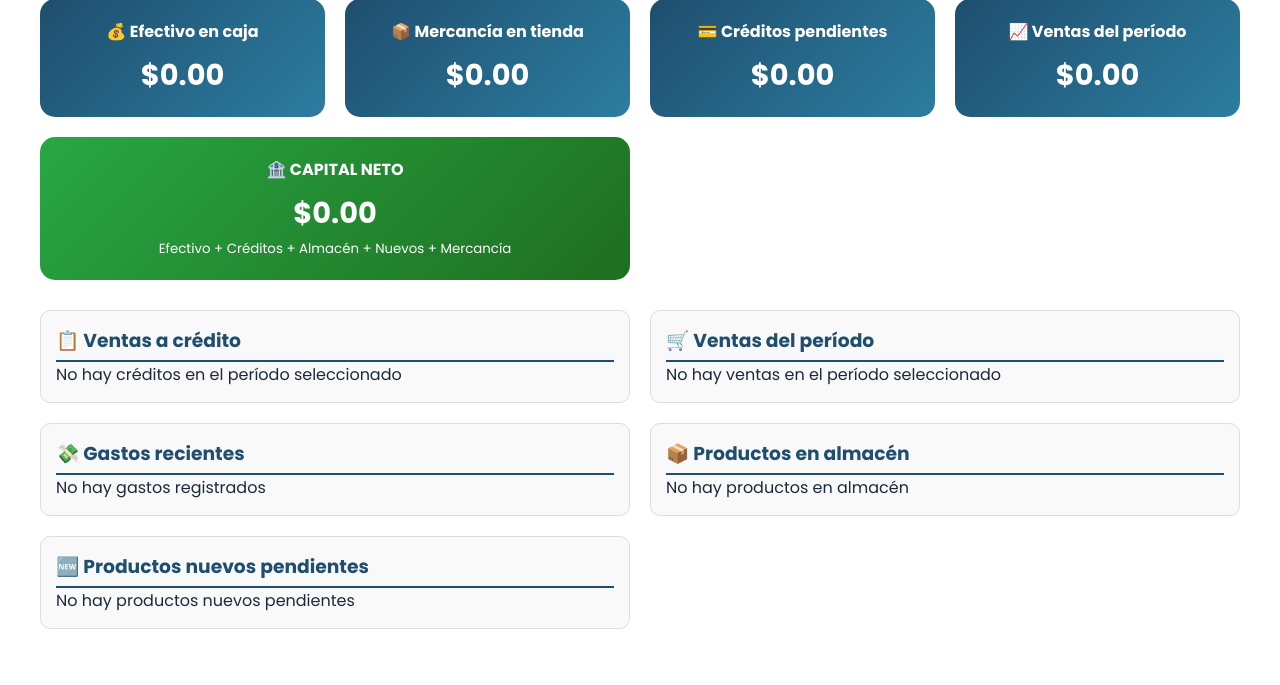
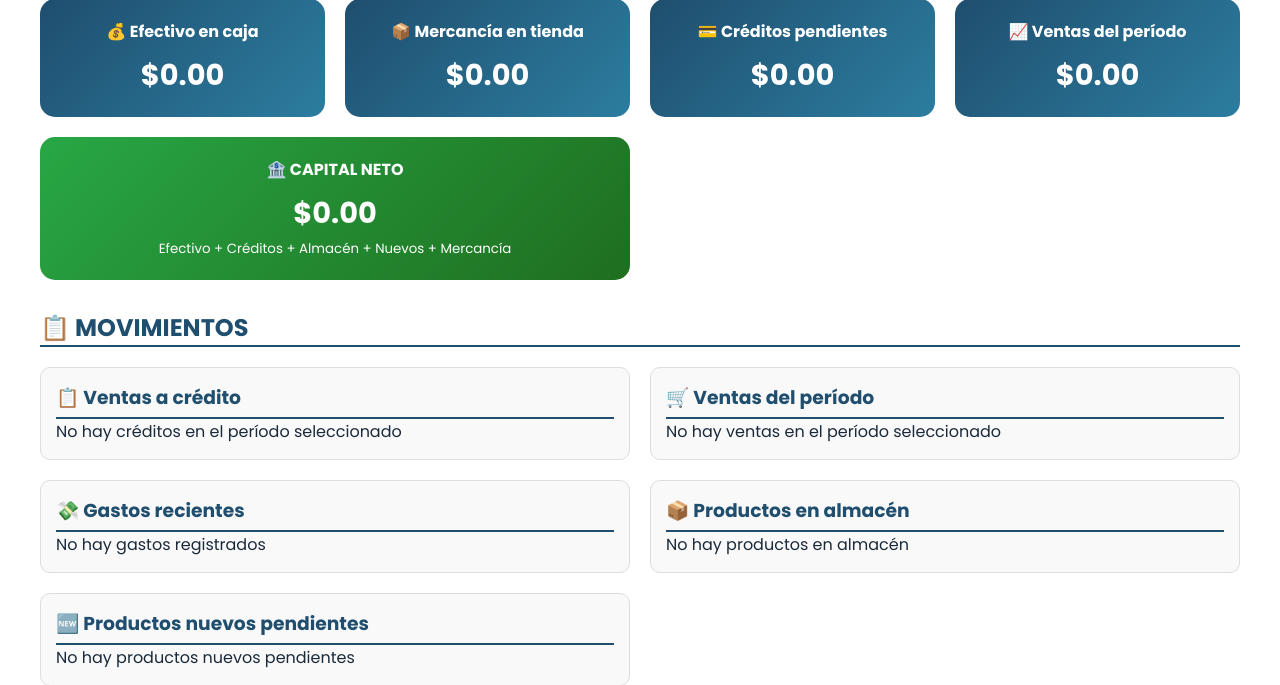
Before and after one commit to ajfi1284/tienda-tecnobots, a Flask app: template templates/admin_resumen.html in a window 1280 px wide. Shown: the part 487-1172 px from the top of the page. Run offline with Flask 3, Linux system fonts and the light colour scheme; the template is opened without the code that fills it, so the values that code supplies are empty.

Commit message:
Update admin_resumen.html

```diff
--- a/templates/admin_resumen.html
+++ b/templates/admin_resumen.html
@@ -11,7 +11,7 @@
         <a href="{{ url_for('admin_logout') }}" class="admin-link">🚪 Cerrar sesión</a>
     </div>
 
-    <!-- Filtros por mes y año -->
+    <!-- Filtro principal -->
     <div class="filtros">
         <form method="GET" class="filtros-form">
             <select name="mes">
@@ -42,7 +42,7 @@
         </form>
     </div>
 
-    <!-- Tarjetas de resumen -->
+    <!-- Tarjetas principales -->
     <div class="resumen-grid">
         <div class="resumen-card">
             <h3>💰 Efectivo en caja</h3>
@@ -71,13 +71,20 @@
         </div>
     </div>
 
-    <!-- Mini-módulos -->
+    <!-- Título de movimientos -->
+    <div class="movimientos-header">
+        <h3>📋 MOVIMIENTOS</h3>
+    </div>
+
+    <!-- Módulos adicionales (con su propio filtro - mismo que el principal) -->
     <div class="mini-modulos">
         <div class="modulo">
             <h3>📋 Ventas a crédito</h3>
             {% if creditos_lista %}
                 <table class="mini-table">
-                    <thead><tr><th>Cliente</th><th>Total</th><th>Abono</th><th>Pendiente</th><th>Fecha</th></tr></thead>
+                    <thead>
+                        <tr><th>Cliente</th><th>Total</th><th>Abono</th><th>Pendiente</th><th>Fecha</th></tr>
+                    </thead>
                     <tbody>
                         {% for credito in creditos_lista %}
                         <tr>
@@ -99,7 +106,9 @@
             <h3>🛒 Ventas del período</h3>
             {% if ventas_lista %}
                 <table class="mini-table">
-                    <thead><tr><th>Cliente</th><th>Total</th><th>Fecha</th></tr></thead>
+                    <thead>
+                        <tr><th>Cliente</th><th>Total</th><th>Fecha</th></tr>
+                    </thead>
                     <tbody>
                         {% for venta in ventas_lista %}
                         <tr>
@@ -119,7 +128,9 @@
             <h3>💸 Gastos recientes</h3>
             {% if gastos_lista %}
                 <table class="mini-table">
-                    <thead><tr><th>Concepto</th><th>Monto</th><th>Fecha</th></tr></thead>
+                    <thead>
+                        <tr><th>Concepto</th><th>Monto</th><th>Fecha</th></tr>
+                    </thead>
                     <tbody>
                         {% for gasto in gastos_lista %}
                         <tr>
@@ -139,7 +150,9 @@
             <h3>📦 Productos en almacén</h3>
             {% if almacen_lista %}
                 <table class="mini-table">
-                    <thead><tr><th>Producto</th><th>Cantidad</th><th>Precio Venta</th></tr></thead>
+                    <thead>
+                        <tr><th>Producto</th><th>Cantidad</th><th>Precio Venta</th></tr>
+                    </thead>
                     <tbody>
                         {% for item in almacen_lista %}
                         <tr>
@@ -159,7 +172,9 @@
             <h3>🆕 Productos nuevos pendientes</h3>
             {% if nuevos_lista %}
                 <table class="mini-table">
-                    <thead><tr><th>Producto</th><th>Cantidad</th><th>Precio Venta</th></tr></thead>
+                    <thead>
+                        <tr><th>Producto</th><th>Cantidad</th><th>Precio Venta</th></tr>
+                    </thead>
                     <tbody>
                         {% for item in nuevos_lista %}
                         <tr>
@@ -262,6 +277,14 @@
         background: linear-gradient(135deg, #28a745, #1f6e1f);
         grid-column: span 2;
     }
+    .movimientos-header {
+        margin: 30px 0 20px 0;
+        border-bottom: 2px solid #1f4e6e;
+    }
+    .movimientos-header h3 {
+        color: #1f4e6e;
+        font-size: 1.5rem;
+    }
     .mini-modulos {
         display: grid;
         grid-template-columns: repeat(auto-fit, minmax(400px, 1fr));
```
